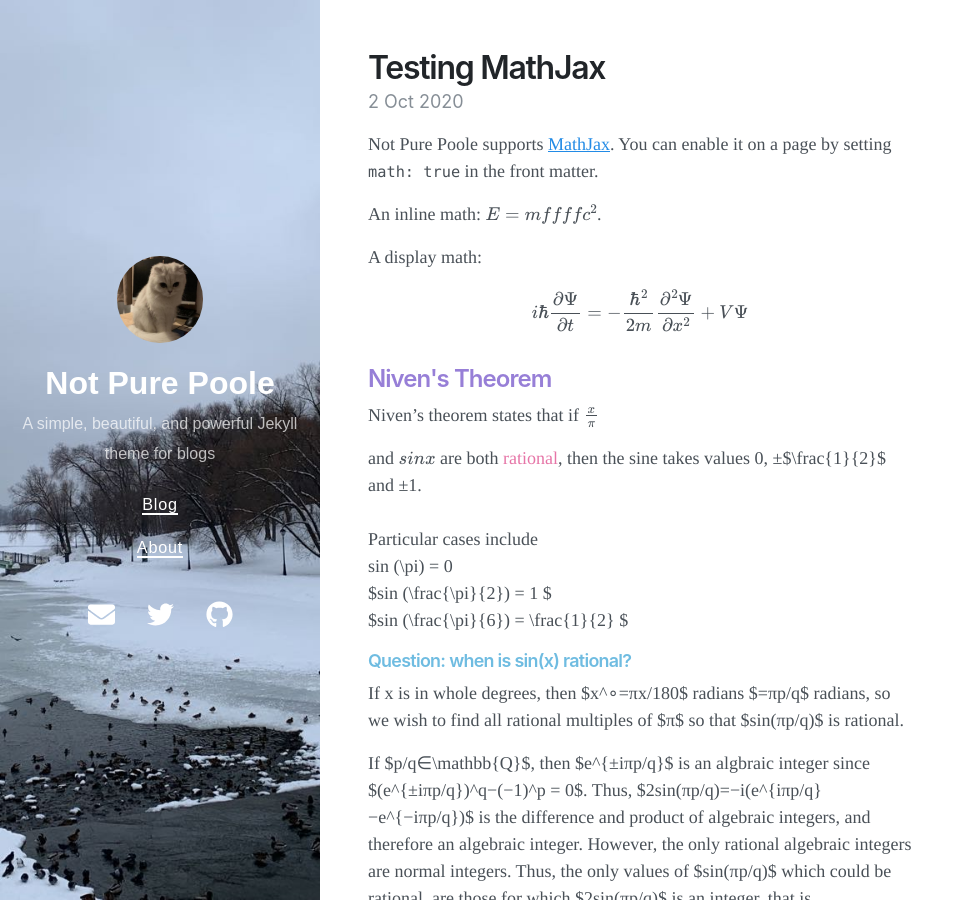
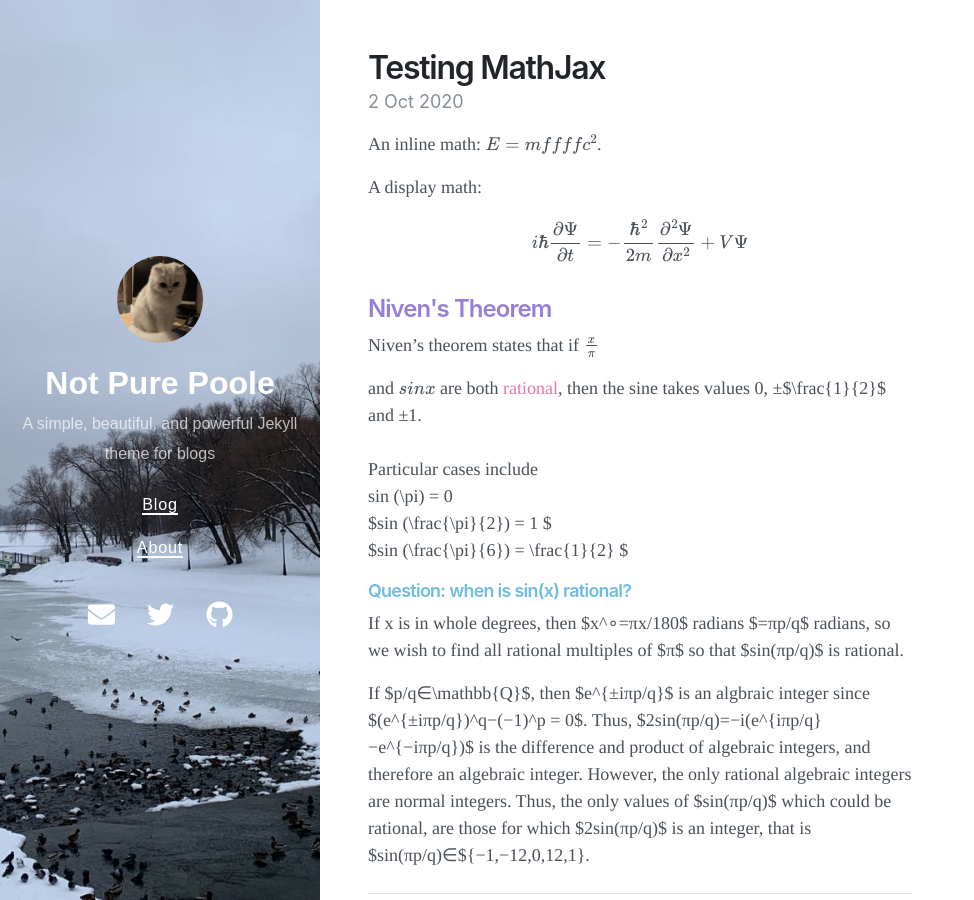
Before and after one commit to stackbit-projects/marvelous-goose-1e19c, a Jekyll site: the page built from _posts/2020-10-02-testing-mathjax.md, in a window 1280 px wide and 900 px high. Shown: the whole window, without its empty margins (0-974 px from the left). Built offline with Jekyll 4.4.1, drawn with Linux system fonts in a browser that asks for light colours; nearby versions of some CDN libraries.

Commit message:
2020-10-02-testing-mathjax.md: updated markdown_content

```diff
--- a/_posts/2020-10-02-testing-mathjax.md
+++ b/_posts/2020-10-02-testing-mathjax.md
@@ -5,7 +5,6 @@ tags: mathjax
 math: true
 date: '2020-10-02 15:32 +0800'
 ---
-Not Pure Poole supports [MathJax](https://www.mathjax.org/). You can enable it on a page by setting `math: true` in the front matter.
 
 An inline math: \\\(E=mffffc^2\\\).
 
```
